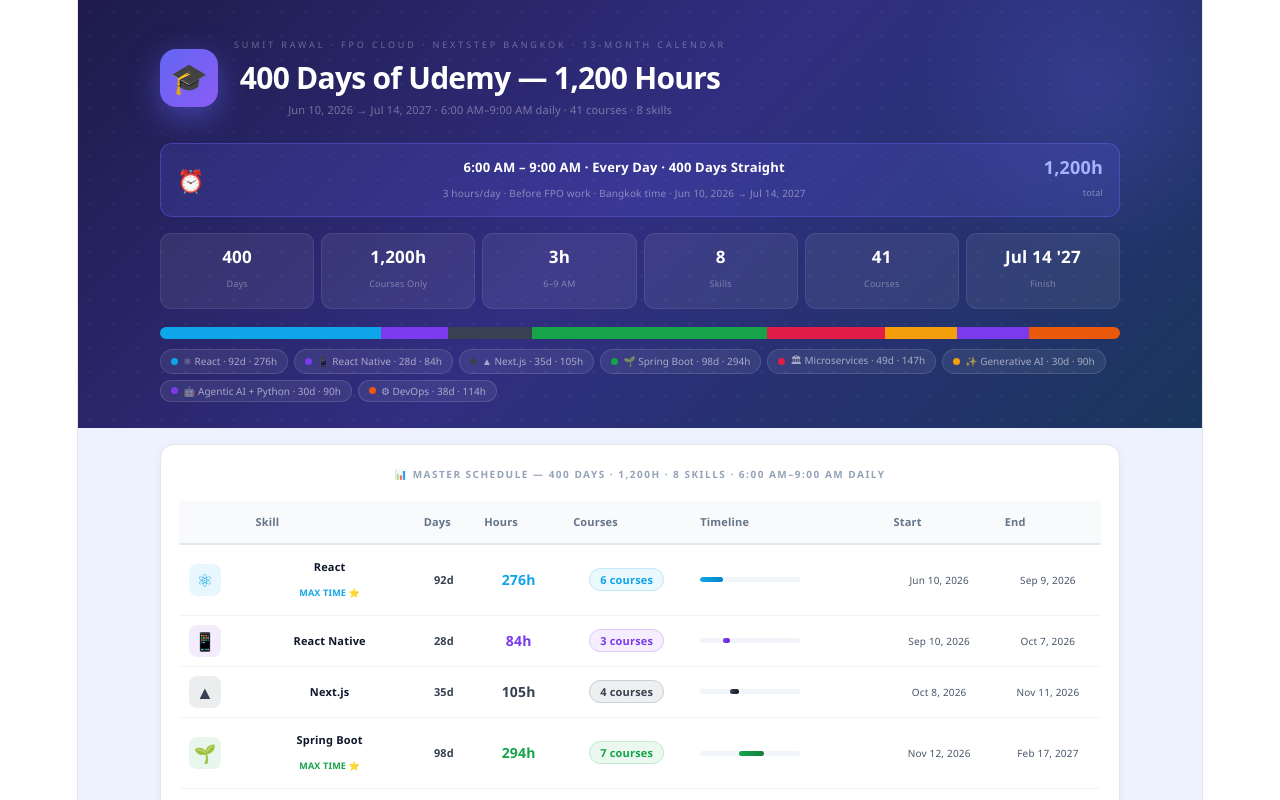
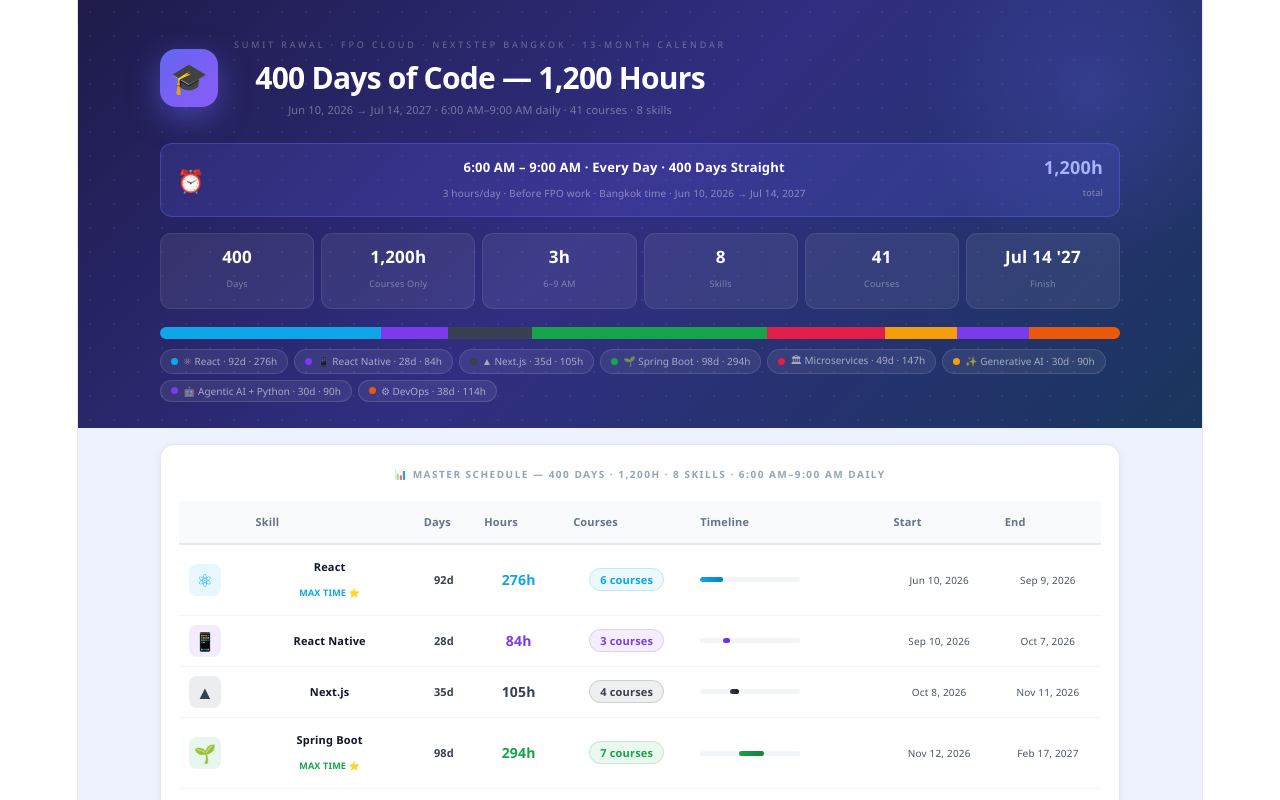
Before and after one commit to sumitrawaltiger/best-udemy-courses-of-fullstack, a React (Vite) app: page / in a window 1280 px wide. Shown: the top 800 px of the page. Built offline with nearby package versions, Linux system fonts and the light colour scheme.

Commit message:
400 days of code

```diff
--- a/src/App.jsx
+++ b/src/App.jsx
@@ -1273,7 +1273,7 @@
                   lineHeight: 1.1,
                 }}
               >
-                400 Days of Udemy — 1,200 Hours
+                400 Days of Code — 1,200 Hours
               </h1>
               <div
                 style={{
```
